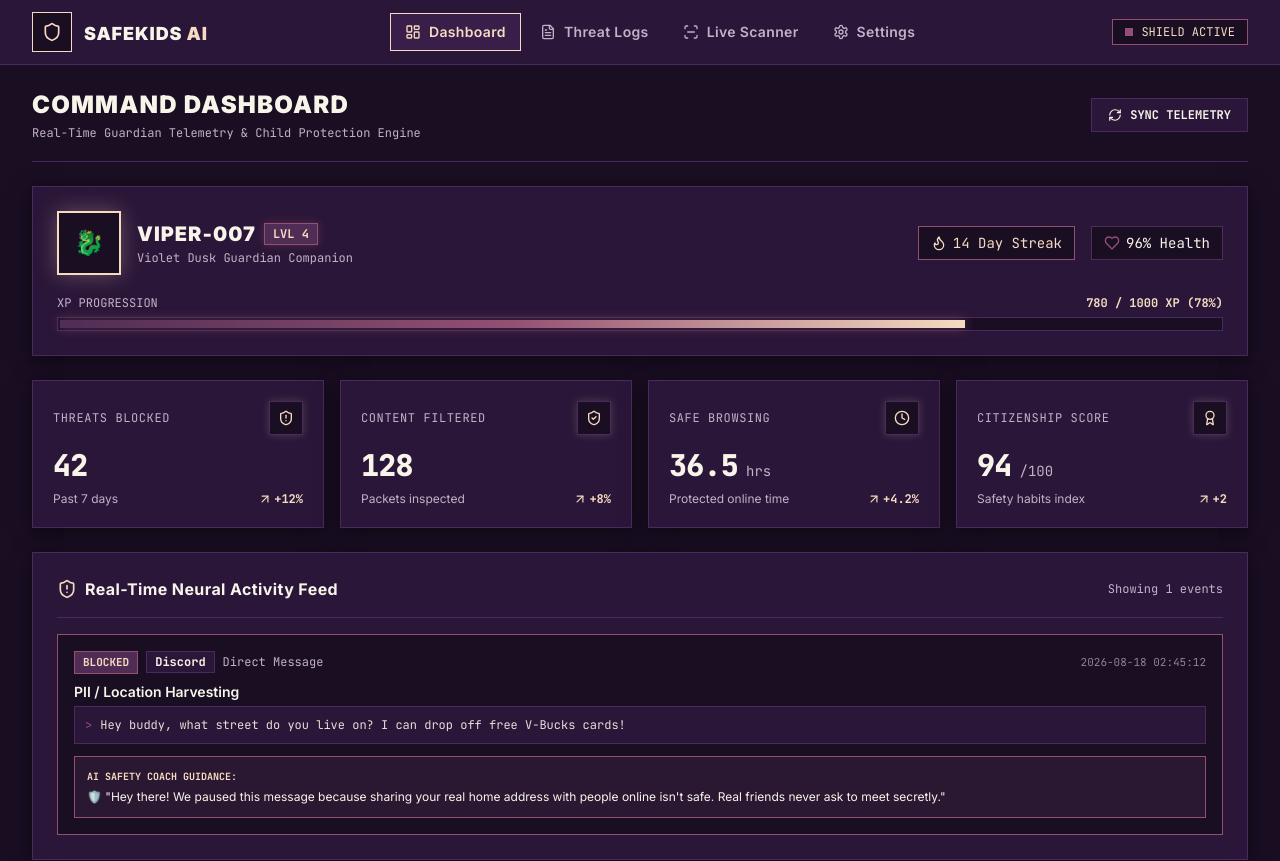
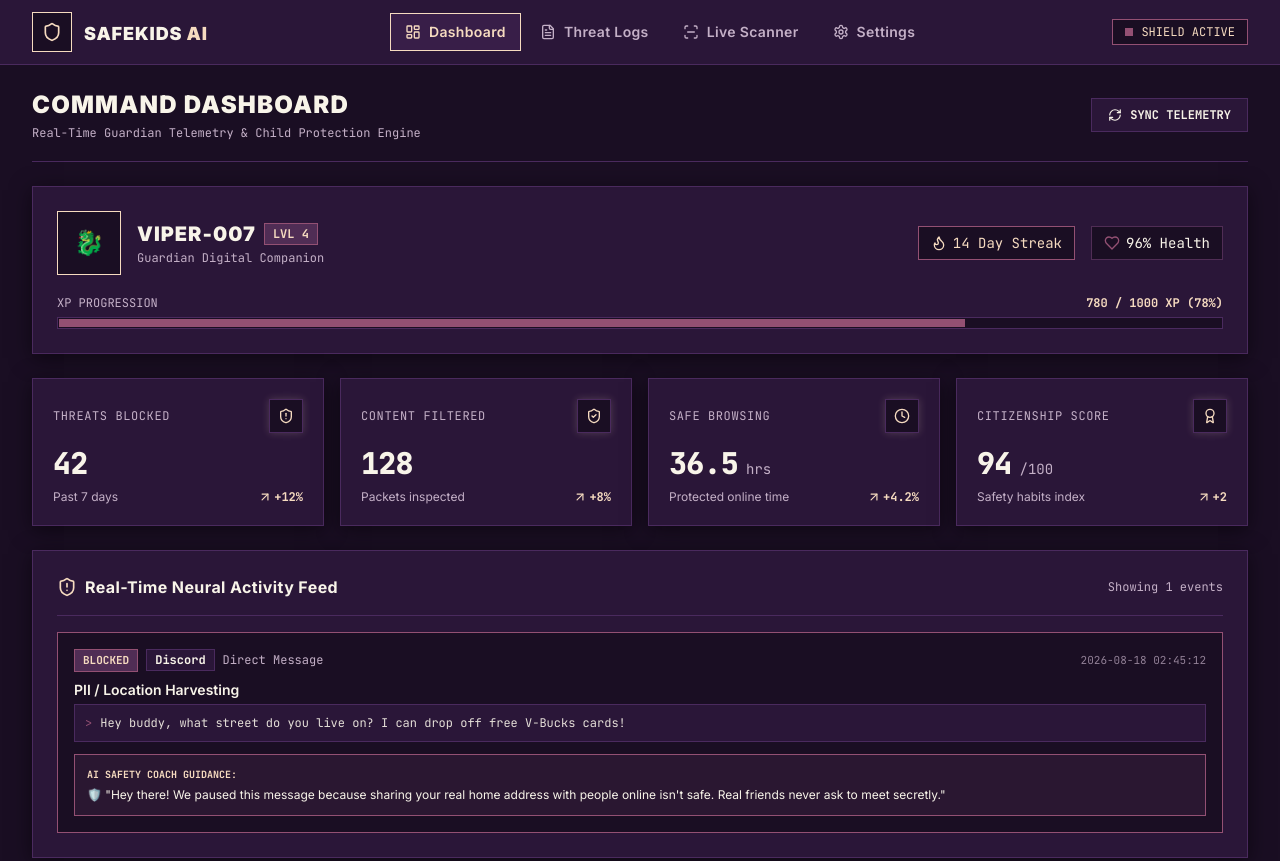
Before and after one commit to Kartikey-3005/AI-SafetyApp, a React (Vite) app in the folder frontend/: page /dashboard in a window 1280 px wide. Shown: the top 861 px of the page. Built offline with nearby package versions, Linux system fonts and the light colour scheme; no server answers.

Commit message:
Update frontend/src/components/PetStatusCard.jsx

```diff
--- a/frontend/src/components/PetStatusCard.jsx
+++ b/frontend/src/components/PetStatusCard.jsx
@@ -1,5 +1,5 @@
 import React from 'react';
-import { Sparkles, Heart, Flame } from 'lucide-react';
+import { Shield, Heart, Flame } from 'lucide-react';
 
 export default function PetStatusCard({ pet = {} }) {
   const {
@@ -18,17 +18,17 @@ export default function PetStatusCard({ pet = {} }) {
       <div className="flex flex-col sm:flex-row items-start sm:items-center justify-between gap-4">
         {/* Pet Avatar & Identity */}
         <div className="flex items-center gap-4">
-          <div className="w-16 h-16 bg-[#1A0E23] border-2 border-[#F6DBC0] flex items-center justify-center text-2xl shadow-[0_0_20px_rgba(246,219,192,0.3)]">
+          <div className="w-16 h-16 bg-[#1A0E23] border border-[#F6DBC0] flex items-center justify-center text-2xl">
             🐉
           </div>
           <div>
             <div className="flex items-center gap-2">
               <h3 className="text-xl font-black text-[#F8F4E9] tracking-wider">{petName}</h3>
-              <span className="px-2 py-0.5 bg-[#502D55] border border-[#935073] text-[#F6DBC0] text-xs font-mono font-bold shadow-[0_0_8px_rgba(147,80,115,0.4)]">
+              <span className="px-2 py-0.5 bg-[#502D55] border border-[#935073] text-[#F6DBC0] text-xs font-mono font-bold">
                 LVL {petLevel}
               </span>
             </div>
-            <p className="text-xs text-[#C4B0C7] font-mono mt-0.5">Violet Dusk Guardian Companion</p>
+            <p className="text-xs text-[#C4B0C7] font-mono mt-0.5">Guardian Digital Companion</p>
           </div>
         </div>
 
@@ -51,9 +51,9 @@ export default function PetStatusCard({ pet = {} }) {
           <span className="text-[#C4B0C7]">XP PROGRESSION</span>
           <span className="text-[#F6DBC0] font-bold">{currentXp} / {xpToNextLevel} XP ({progressPercent}%)</span>
         </div>
-        <div className="w-full h-3.5 bg-[#1A0E23] border border-[#4A2A5E] p-[2px]">
+        <div className="w-full h-3 bg-[#1A0E23] border border-[#4A2A5E] p-[1px]">
           <div
-            className="h-full bg-gradient-to-r from-[#502D55] via-[#935073] to-[#F6DBC0] shadow-[0_0_12px_rgba(147,80,115,0.6)] transition-all duration-500"
+            className="h-full bg-[#935073] transition-all duration-300"
             style={{ width: `${progressPercent}%` }}
           ></div>
         </div>
```
